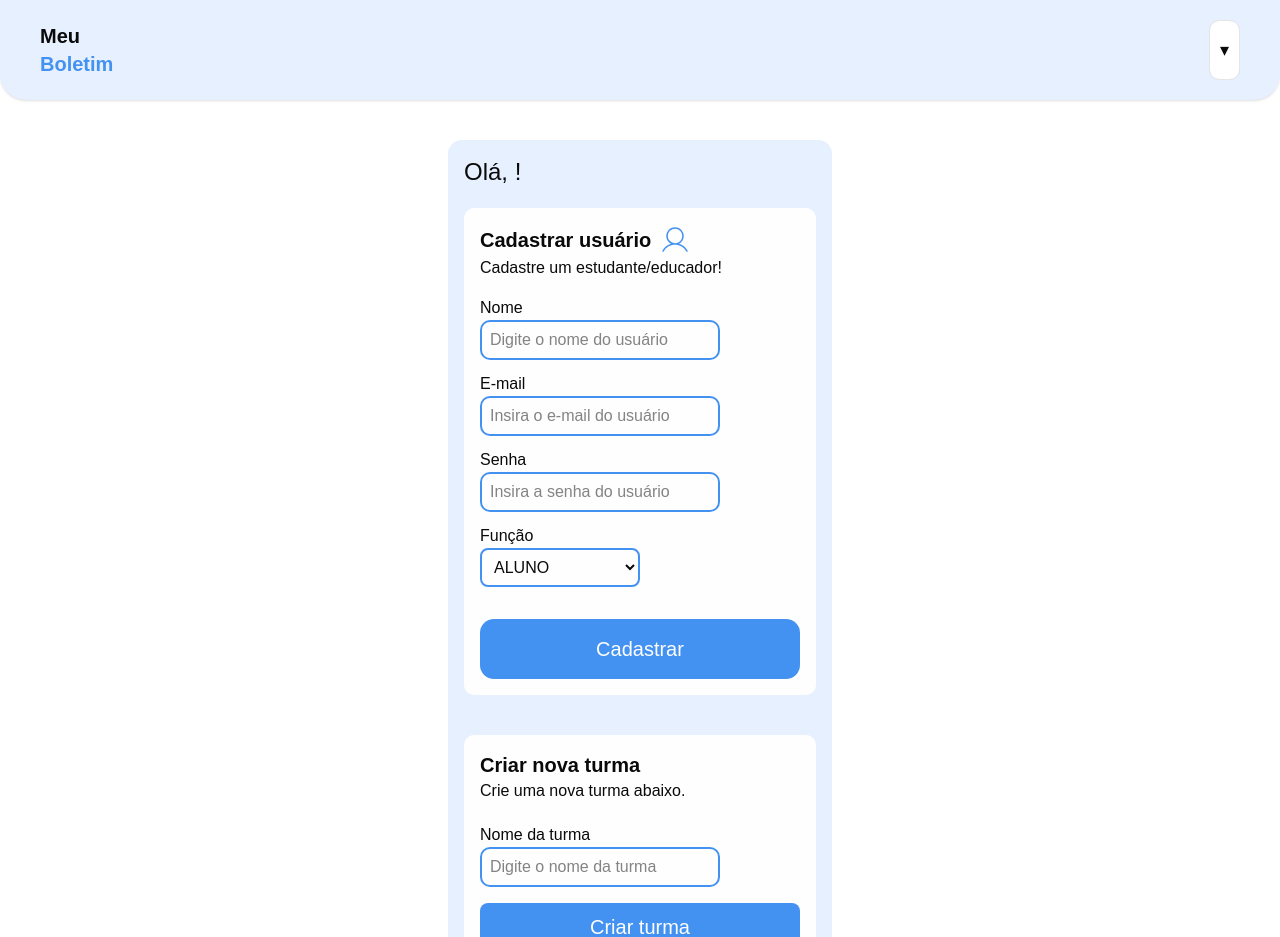
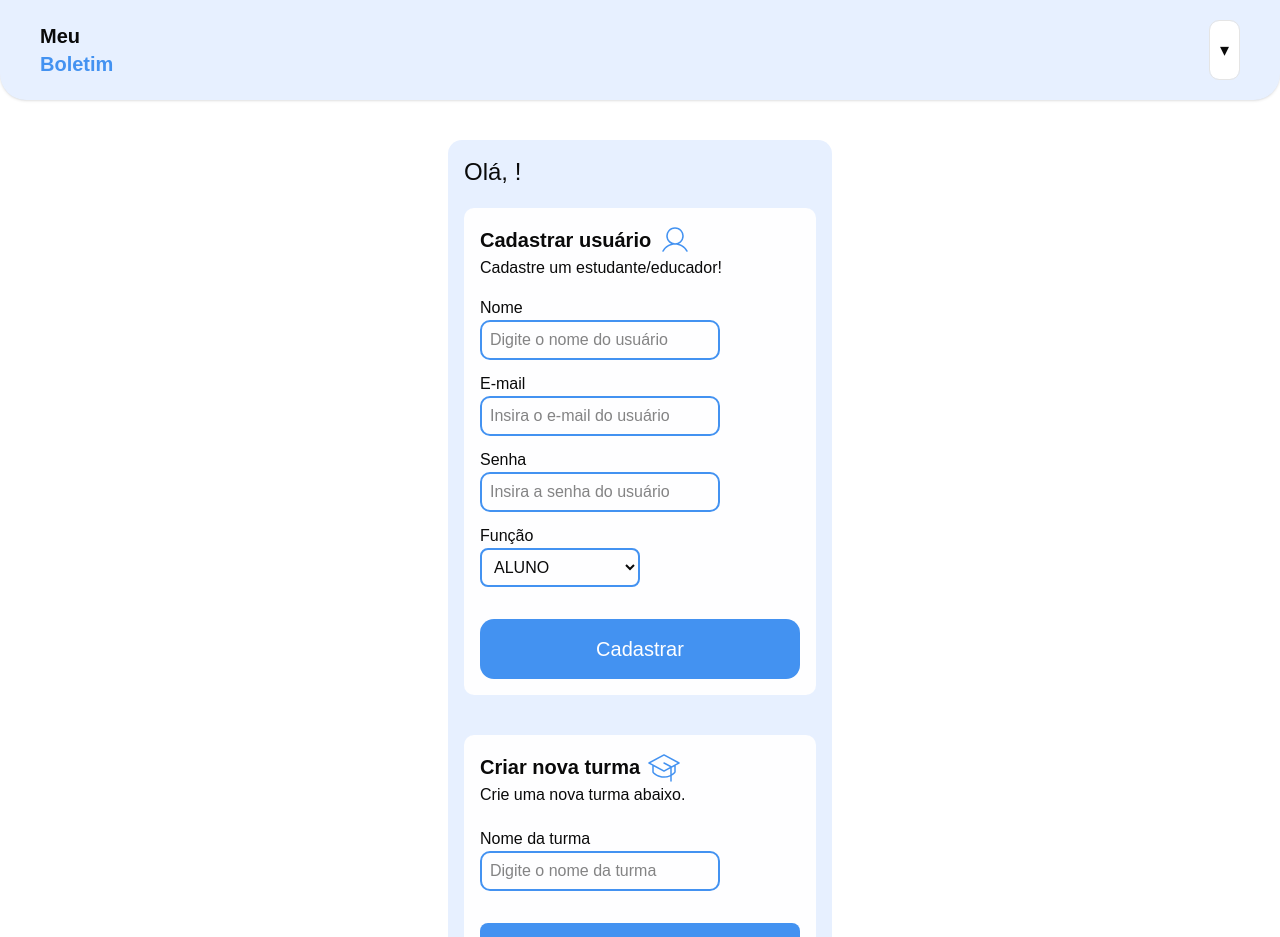
Before and after one commit to Gleison-dev/meuBoletimFrontend, a React (Vite) app: page /dashboardAdmin in a window 1280 px wide. Shown: the top 937 px of the page. Built offline with nearby package versions, Linux system fonts and the light colour scheme; no server answers; sample sign-in values are in the browser's storage.

Commit message:
feat: Create class function

```diff
--- a/src/pages/CreateClass/createClass.jsx
+++ b/src/pages/CreateClass/createClass.jsx
@@ -1,23 +1,90 @@
 import Input from "@/components/Input/input";
 import Label from "@/components/Label/label";
+import icon_class from "../../assets/icon_class.svg";
+import { useContext, useState } from "react";
+import { api } from "@/services/api";
+import { AuthContext } from "@/context/AuthContext";
 
 export default function CreateClass() {
+  const { token } = useContext(AuthContext);
+  const [loading, setLoading] = useState(false);
+  const [name, setName] = useState("");
+  const [status, setStatus] = useState("");
+
+  const handleSubmit = async (e) => {
+    e.preventDefault();
+
+    try {
+      setLoading(true);
+      const response = await api.post(
+        "/createClass",
+        {
+          name,
+        },
+        {
+          headers: {
+            Authorization: `Bearer ${token}`,
+          },
+        },
+      );
+      setStatus(response.data.newClass);
+      setLoading(false);
+    } catch (error) {
+      setLoading(false);
+      const message = error.response?.data?.message || "Erro ao criar a turma.";
+      return setStatus(message);
+    } finally {
+      setTimeout(() => {
+        setName("");
+        setStatus("");
+      }, 3000);
+    }
+  };
+
   return (
     <>
       <section className="p-4 rounded-lg bg-branco">
         <div>
-          <h1 className="text-xl">
-            <strong>Criar nova turma</strong>
-          </h1>
+          <div className="flex items-center gap-2">
+            <h1 className="text-xl">
+              <strong>Criar nova turma</strong>
+            </h1>
+            <img className="w-8 h-8" src={icon_class} alt="Ícone de turma" />
+          </div>
           <p>Crie uma nova turma abaixo.</p>
         </div>
-        <form className="flex flex-col gap-4 mt-5">
+        <form onSubmit={handleSubmit} className="flex flex-col gap-4 mt-5">
           <div>
             <Label name="Nome da turma" /> <br />
-            <Input type="text" placeholder="Digite o nome da turma" />
+            <Input
+              type="text"
+              value={name}
+              onChange={(e) => setName(e.target.value)}
+              placeholder="Digite o nome da turma"
+            />
           </div>
           <div>
-            <button className="w-80 h-12 rounded-md text-xl text-branco bg-azul">Criar turma</button>
+            <p className="text-azul">
+              <strong>{status}</strong>
+            </p>
+          </div>
+          <div>
+            {loading ? (
+              <button
+                type="submit"
+                disabled
+                className="w-80 h-12 rounded-md text-xl text-branco bg-gray-500"
+              >
+                Cadastrando...
+              </button>
+            ) : (
+              <button
+                type="submit"
+                className="w-80 h-12 rounded-md text-xl text-branco bg-azul hover:cursor-pointer"
+              >
+                Criar turma
+              </button>
+            )}
           </div>
         </form>
       </section>
```
